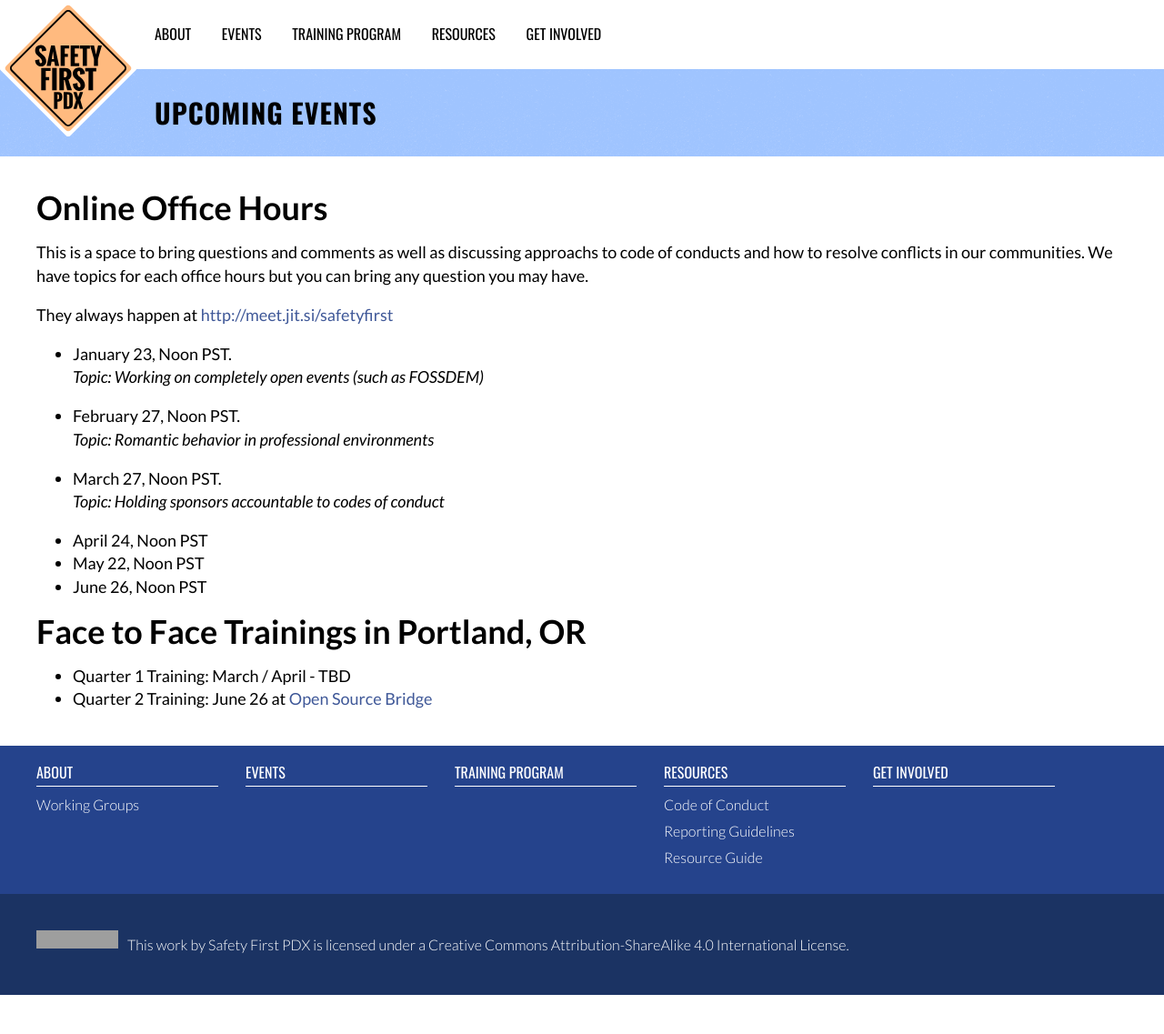
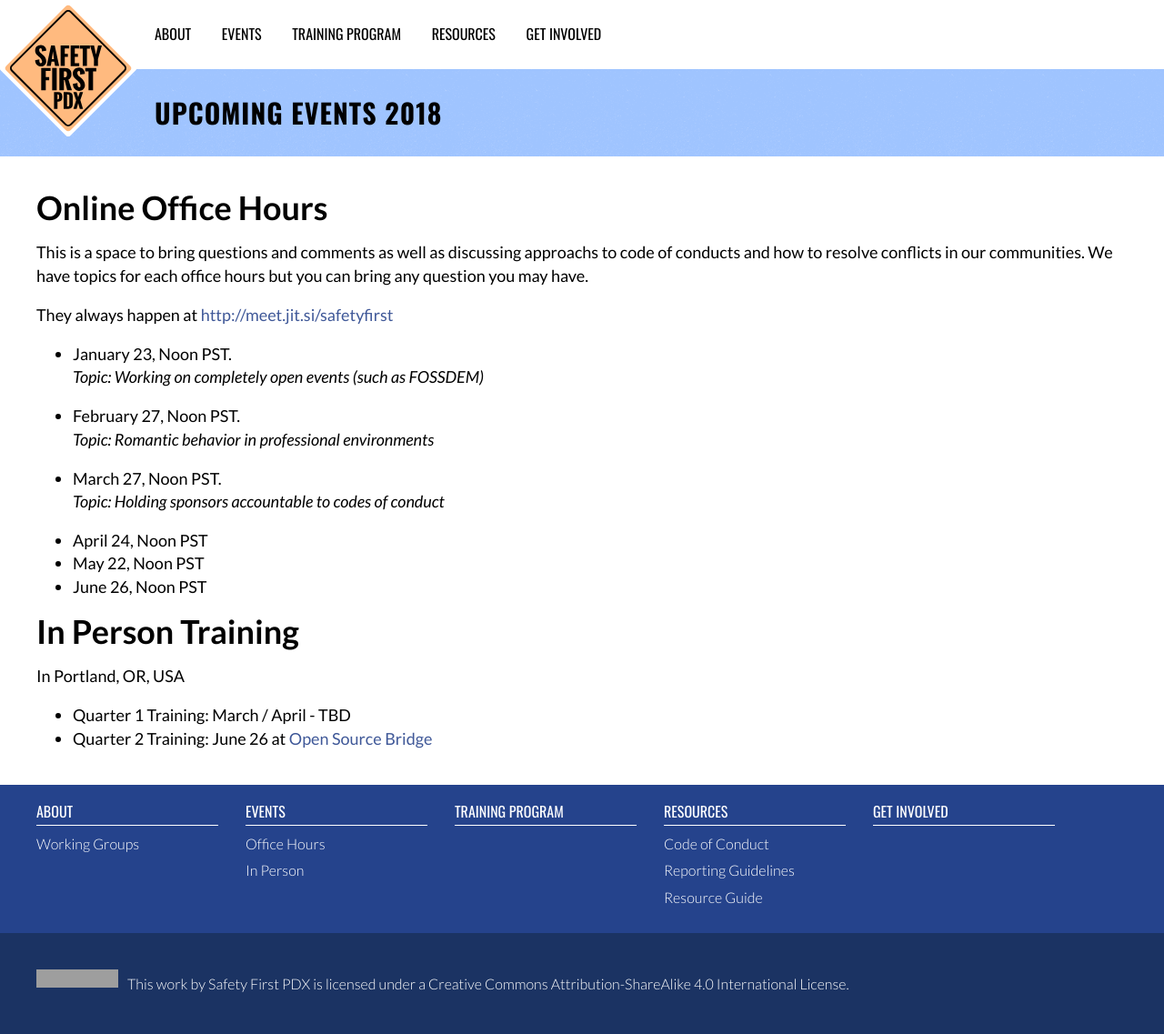
Before and after one commit to safetyfirstpdx/safetyfirstpdx.github.io, a Jekyll site: the page built from upcoming_events.md, in a window 1280 px wide. Shown: the whole page at 91% size. Built offline with Jekyll 4.4.1, drawn with Linux system fonts in a browser that asks for light colours; nearby versions of some CDN libraries; before the commit the page ends 1094 px from its top, so only the background shows below that; grey boxes are pictures that could not be loaded.

Commit message:
Adds anchors and links to them.

```diff
--- a/_config.yml
+++ b/_config.yml
@@ -2,6 +2,8 @@
 # The top nav only uses the top level of nav items.
 # The bottom nav also uses the secondary_nav items.
 #
+kramdown:
+  auto_ids: true
 # Current assumptions:
 # Top level nav items are all internal links at the top level.
 # Secondary nav items assume they are nested under the folder specified by their
@@ -16,6 +18,11 @@
         label: 'Working Groups'
   - url: 'upcoming_events'
     label: 'Events'
+    secondary_nav:
+    - url: 'upcoming_events#online-office-hours'
+      label: 'Office Hours'
+    - url: 'upcoming_events#in-person-training'
+      label: 'In Person'
   - url: 'training/code_of_conduct'
     label: 'Training Program'
   - url: 'resources'
--- a/upcoming_events.md
+++ b/upcoming_events.md
@@ -1,6 +1,6 @@
 ---
 layout: topic
-title: Upcoming Events
+title: Upcoming Events 2018
 ---
 
 # Online Office Hours
@@ -22,7 +22,9 @@
 * May 22, Noon PST
 * June 26, Noon PST
 
-# Face to Face Trainings in Portland, OR
+# In Person Training
+
+In Portland, OR, USA
 
 * Quarter 1 Training: March / April - TBD
 * Quarter 2 Training: June 26 at [Open Source Bridge](http://opensourcebridge.org/)
```
